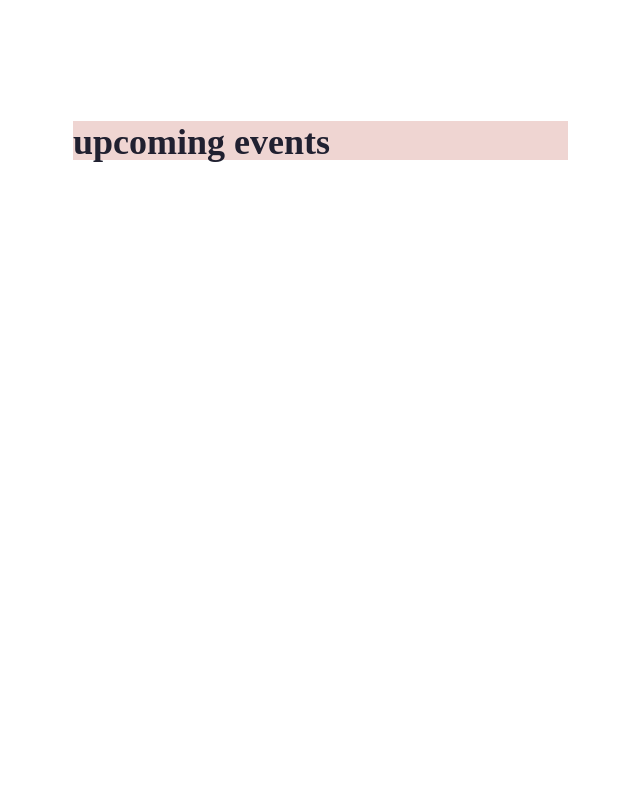
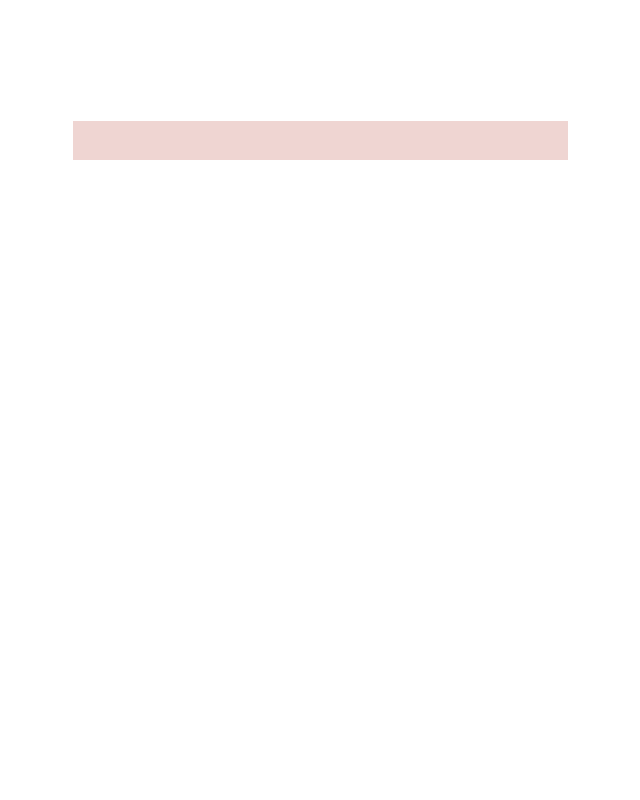
Before and after one commit to Technolgap/technolgap-website, a Next.js app: page / in a window 1280 px wide. Shown: the part 4520-5320 px from the top of the page, without its empty margins (41-681 px from the left). Built offline with nearby package versions, Linux system fonts and the light colour scheme; a web font is replaced by a local one.

Commit message:
Fixed type in upcomingEvents

```diff
--- a/components/UpcomingEvents/UpcomingEvents.js
+++ b/components/UpcomingEvents/UpcomingEvents.js
@@ -3,7 +3,7 @@ import styles from "./UpcomingEvents.module.scss";
 const UpcomingEvents = () =>
 <div className={styles.backgroundSection}>
     <div className={styles.title}>
-        <h1 className={styles.UpcomingEvents}>upcoming events</h1>
+        <h1 className={styles.upcomingEvents}>upcoming events</h1>
         <p className={styles.paragraph}><strong>Technolgap</strong> is dedicated to sharing knowledge and information. Check out our upcoming events, all lead and organized by women in tech! We have three main categories of events; professional development, technical, and health and wellness.</p>
     </div>
 </div>;
```
